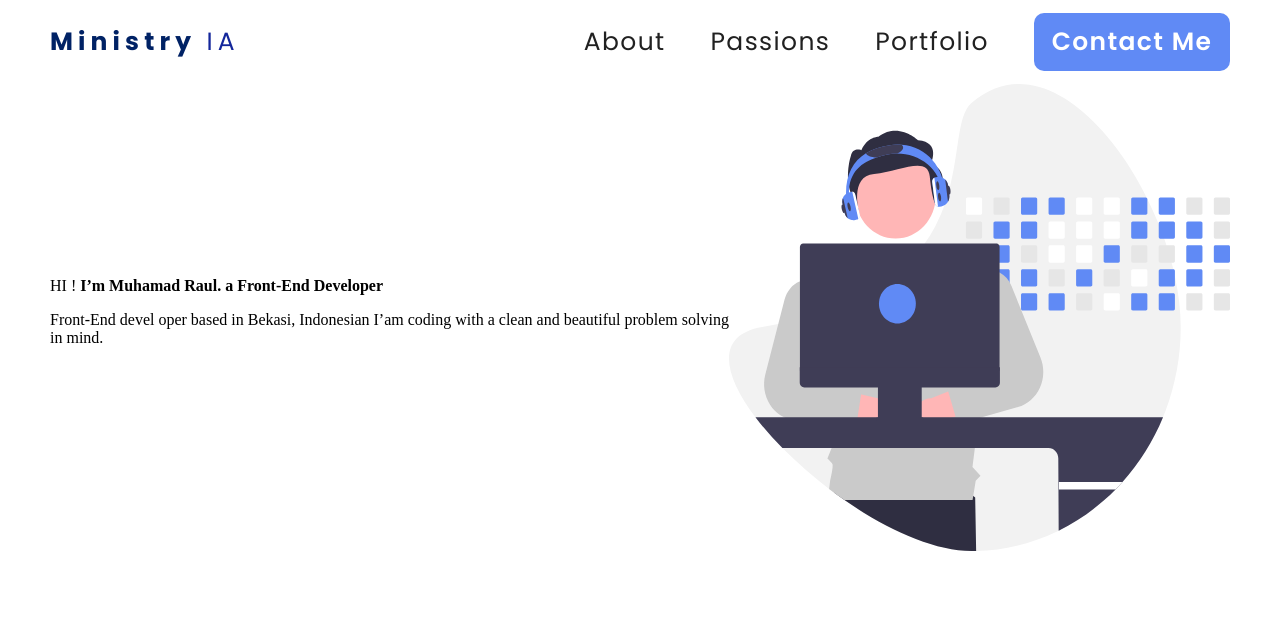
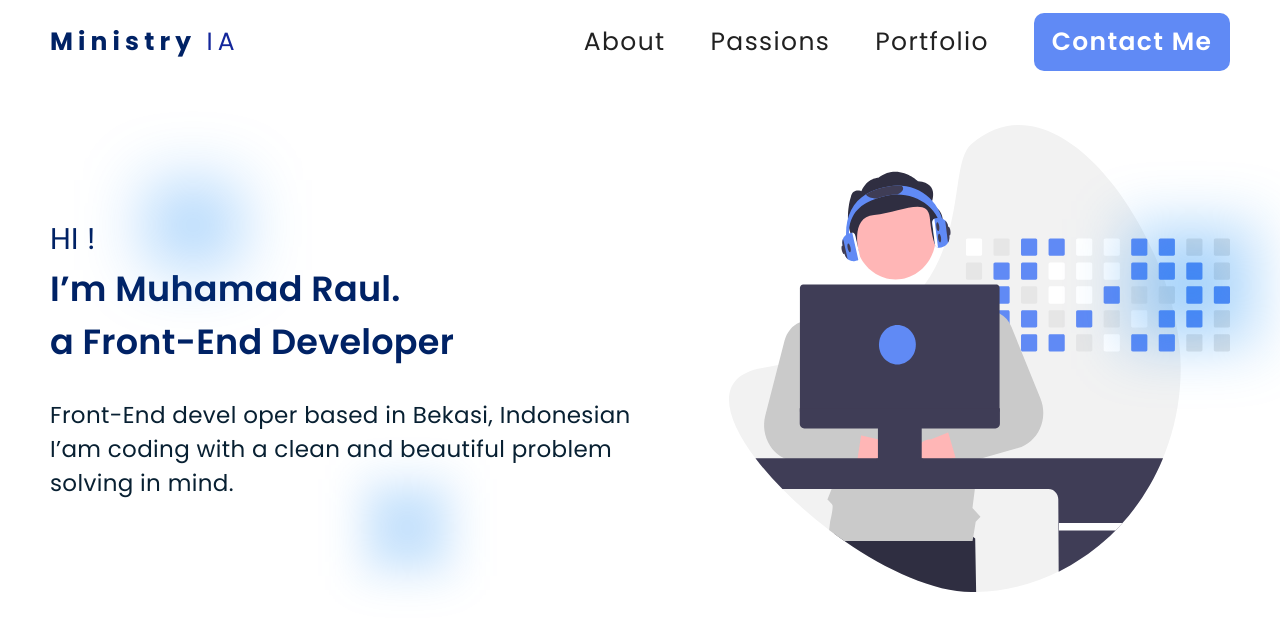
Before and after one commit to Khurmatbek/responsive1-dars, a plain HTML site: page index.html in a window 1280 px wide. Drawn offline with Linux system fonts and the light colour scheme.

Commit message:
The End About Section // Full about section creted

```diff
--- a/css/main.css
+++ b/css/main.css
@@ -1,7 +1,9 @@
 @import url("https://fonts.googleapis.com/css2?family=Poppins:ital,wght@0,100;0,200;0,300;0,400;0,500;0,600;0,700;0,800;0,900;1,100;1,200;1,300;1,400;1,500;1,600;1,700;1,800;1,900&display=swap");
+
 * {
   box-sizing: border-box;
 }
+
 :root {
   --flex: flex;
   --block: block;
@@ -12,24 +14,31 @@
   --center: center;
   --wrap: wrap;
 }
+
 body {
   margin: 0;
+  overflow-x: hidden;
 }
+
 .container {
   max-width: 1220px;
   width: 100%;
   margin: 0 auto;
   padding: 0 20px;
 }
+
 .header {
   padding-top: 13px;
   padding-bottom: 13px;
 }
+
 .wrapper {
+  width: 100%;
   display: var(--flex);
   justify-content: var(--space-between);
   align-items: var(--center);
 }
+
 .logo {
   display: block;
   text-decoration: none;
@@ -40,6 +49,7 @@ body {
   font-weight: 400;
   line-height: normal;
   letter-spacing: 5.125px;
+
   & span {
     color: #002265;
     text-align: var(--center);
@@ -61,6 +71,7 @@ body {
   padding: 0;
   list-style: none;
 }
+
 .nav__item {
   & span {
     display: var(--block);
@@ -71,6 +82,7 @@ body {
     text-align: var(--center);
   }
 }
+
 .nav__link {
   color: #212121;
   text-align: var(--center);
@@ -82,6 +94,7 @@ body {
   letter-spacing: 1.375px;
   text-decoration: none;
 }
+
 .nav__link--last {
   color: #fff;
   text-align: var(--center);
@@ -93,15 +106,22 @@ body {
   letter-spacing: 1.375px;
   text-align: center;
 }
+
 .header__menu {
   display: var(--none);
   outline: none;
   border: none;
   background-color: transparent;
 }
+
 /*  about part style  */
 
+.about {
+  padding-top: 41px;
+}
+
 .about__list {
+  width: 100%;
   display: flex;
   justify-content: space-between;
   align-items: center;
@@ -109,26 +129,121 @@ body {
   padding: 0;
   list-style: none;
 }
-.about__item {
-}
-.about__textbox {
-}
-.about__hi {
-}
-.about__title {
-}
-.about__desc {
-}
-.about__image {
+
+.sec-item {
+  position: relative;
+  display: flex;
+  justify-content: end;
+  align-items: center;
 }
 
+.about__textbox {
+  width: 600px;
+  display: flex;
+  flex-direction: column;
+  justify-content: space-between;
+  align-items: start;
+}
+
+.about__hi {
+  position: relative;
+  color: #002265;
+  font-family: "Poppins";
+  font-size: 35px;
+  font-style: normal;
+  font-weight: 400;
+  line-height: normal;
+  letter-spacing: 0.175px;
+
+}
+
+.about__hi::after {
+  position: absolute;
+  display: inline-block;
+  width: 141px;
+  height: 131px;
+  background-image: url("../images/firstvector.png");
+  background-size: 141px 131px;
+  background-repeat: no-repeat;
+  background-position: center;
+  background-color: rgba(14, 133, 243, 0.22);
+  filter: blur(32.5px);
+  content: "";
+  top: calc(50% - 85px);
+  left: calc(50% + 70px);
+}
+
+.about__title {
+  margin-bottom: 32px;
+  color: #002265;
+  font-family: "Poppins";
+  font-size: 50px;
+  font-style: normal;
+  font-weight: 600;
+  line-height: normal;
+  letter-spacing: 0.25px;
+}
+
+.about__desc {
+  position: relative;
+  margin: 0;
+  color: #082032;
+  font-family: "Poppins";
+  font-size: 23px;
+  font-style: normal;
+  font-weight: 400;
+  line-height: normal;
+  letter-spacing: 0.345px;
+}
+
+.about__desc::after {
+  position: absolute;
+  display: inline-block;
+  width: 95px;
+  height: 97px;
+  background-image: url("../images/secondvector.png");
+  background-size: 95px 97px;
+  background-repeat: no-repeat;
+  background-position: center;
+  background-color: rgba(14, 133, 243, 0.16);
+  filter: blur(21px);
+  content: "";
+  top: calc(50% + 50px);
+  left: calc(50% + 60px);
+
+}
+
+.about__image {
+  position: relative;
+  width: 501px;
+  height: 467px;
+}
+
+.sec-item::after {
+  position: absolute;
+  display: inline-block;
+  width: 142px;
+  height: 133px;
+  background-image: url("../images/lastvector.png");
+  background-size: 142px 133px;
+  background-repeat: no-repeat;
+  background-position: center;
+  background-color: rgba(14, 133, 243, 0.23);
+  filter: blur(27px);
+  content: "";
+  top: calc(50% - 120px);
+  right: 0;
+  z-index: 2;
+}
 
 /*  header for responsive style */
 @media only screen and (min-width: 320px) {
+
   .header {
     padding-top: 8px;
     padding-bottom: 8px;
   }
+
   .logo {
     color: #172774;
     text-align: center;
@@ -139,6 +254,7 @@ body {
     line-height: normal;
     letter-spacing: 5.125px;
   }
+
   .nav {
     display: var(--none);
   }
@@ -147,44 +263,154 @@ body {
   .header__menu {
     display: var(--block);
   }
+
+  /*  about style for responsive */
+  .about__list {
+    display: flex;
+    flex-direction: column-reverse;
+
+  }
+
+  .about__textbox {
+    min-width: 280px;
+    max-width: 350px;
+    width: 100%;
+  }
+
+  .about__hi {
+    font-size: 18px;
+  }
+
+  .about__hi::after {
+    left: calc(50% + 140px);
+  }
+
+  .about__title {
+    margin-bottom: 30px;
+    font-size: 25px;
+  }
+
+  .about__desc {
+    font-size: 13px;
+  }
+
+  .about__desc::after {
+    display: none;
+  }
+
+  .about__image {
+    width: 290px;
+    height: 260px;
+    ;
+  }
+
+  .sec-item::after {
+    width: 89px;
+    height: 88px;
+    left: 0;
+  }
 }
+
+@media only screen and(min-width:428px) {
+  .about__image {
+    width: 290px;
+    height: 260px;
+  }
+
+  .about__hi {
+    font-size: 25px;
+
+  }
+
+  .about__title {
+    font-size: 30px;
+  }
+
+  .about__desc {
+    font-size: 14px;
+  }
+}
+
+
 @media only screen and (min-width: 700px) {
   .logo {
     font-size: 18px;
     font-weight: 600;
   }
+
   .nav {
     display: var(--block);
   }
+
   .nav__list {
     gap: 20px;
   }
+
   .nav__item {
     & span {
       width: 150px;
     }
   }
+
   .nav__link {
     font-size: 16px;
   }
+
   .nav__link--last {
     font-size: 16px;
     font-weight: 500;
   }
+
   .header__menu {
     display: var(--none);
   }
+
+  /*  about responsive 700px */
+  .about__list {
+    display: flex;
+    flex-direction: row;
+  }
+  .about__hi::after{
+    width: 100px;
+    height: 90px;
+    top: calc(50% - 60px);
+    left: calc(50% + 70px);
+  }
+  .sec-item::after{
+    top: calc(50% - 80px);
+    left: calc(50% + 70px);
+  }
+  .about__desc::after{
+    display: inline-block;
+    top: calc(50% + 30px);
+    left: calc(50% + 10px);
+  }
+.about__textbox{
+  max-width: 600px;
+  width: 100%;
 }
+.about__title{
+  font-size: 30px;
+}
+.about__desc{
+  font-size: 20px;
+}
+
+}
+
 @media only screen and (min-width: 1000px) {
   .header {
     padding-top: 13px;
     padding-bottom: 13px;
   }
+
   .wrapper {
+    width: 100%;
     display: var(--flex);
-    justify-content: var(--space-between);
+    justify-content: space-between;
     align-items: var(--center);
   }
+
   .logo {
     display: block;
     text-decoration: none;
@@ -195,6 +421,7 @@ body {
     font-weight: 400;
     line-height: normal;
     letter-spacing: 5.125px;
+
     & span {
       color: #002265;
       text-align: var(--center);
@@ -216,6 +443,7 @@ body {
     padding: 0;
     list-style: none;
   }
+
   .nav__item {
     & span {
       display: var(--block);
@@ -226,6 +454,7 @@ body {
       text-align: var(--center);
     }
   }
+
   .nav__link {
     color: #212121;
     text-align: var(--center);
@@ -237,6 +466,7 @@ body {
     letter-spacing: 1.375px;
     text-decoration: none;
   }
+
   .nav__link--last {
     color: #fff;
     text-align: var(--center);
@@ -248,10 +478,45 @@ body {
     letter-spacing: 1.375px;
     text-align: center;
   }
+
   .header__menu {
     display: var(--none);
     outline: none;
     border: none;
     background-color: transparent;
   }
+  .about__hi{
+    font-size: 30px;
+  }
+  .about__title{
+    font-size: 35px;
+
+  }
+  .about__desc{
+    font-size: 30px;
+  }
+  .about__image{
+    width: 360px;
+    height: 350px;
+  }
+
+
+
+
+
 }
+@media only screen and (min-width:1150px) {
+  .about__image{
+    width: 501px;
+    height: 467px;
+  }
+  .about__desc{
+    font-size: 23px;
+  }
+  .sec-item::after{
+    width: 142px;
+    height: 132px;
+    top: calc(50% - 140px);
+    left: calc(50% + 140px);
+  }
+}
--- a/index.html
+++ b/index.html
@@ -61,7 +61,7 @@
                 </span>
                 <strong class="about__title">
                   I’m Muhamad Raul.
-                  a Front-End Developer
+                 <br> a Front-End Developer
                 </strong>
                 <p class="about__desc">
                   Front-End devel oper based in Bekasi, Indonesian
@@ -70,7 +70,7 @@
                 </p>
               </div>
             </li>
-            <li class="about__item">
+            <li class="about__item sec-item">
               <img class="about__image" src="./images/person.svg" width="501" height="467" alt="person image">
             </li>
           </ul>
```
Also changed, not shown: images/firstvector.png (added), images/lastvector.png (added), images/secondvector.png (added).
